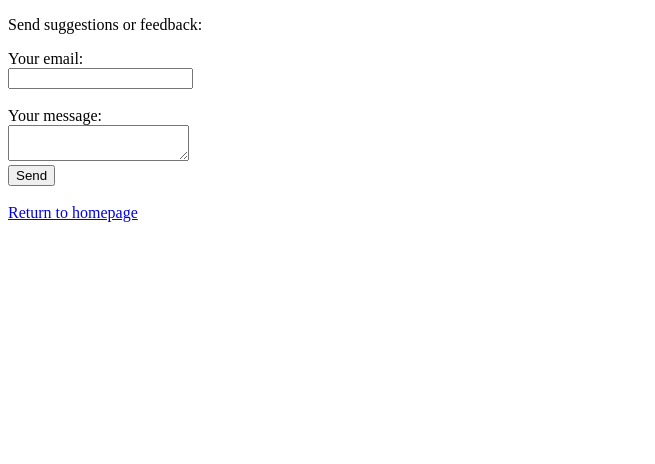
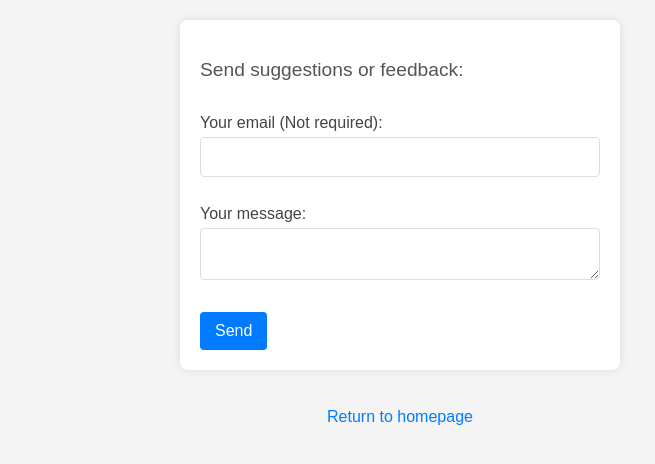
Before and after one commit to Alfonsoce11/Alfonsoce11.github.io, an Electron app: page feedback.html in a window 800 px wide. Shown: the whole page, without its empty margins (0-655 px from the left). Drawn offline with Linux system fonts and the light colour scheme.

Commit message:
🛠️ feedback.html -> Updated feedback form with new styles and layout.

```diff
--- a/feedback.html
+++ b/feedback.html
@@ -8,24 +8,94 @@
     <meta name="author" content="Alfonso Caio Espino" />
     <link rel="apple-touch-icon" href="IMG_2148.ico" />
     <link rel="shortcut icon" type="image/x-icon" href="IMG_2148.ico" />
+    <style>
+      body {
+        font-family: Arial, sans-serif;
+        background-color: #f4f4f4;
+        color: #333;
+        margin: 0;
+        padding: 20px;
+      }
+
+      form {
+        background: #fff;
+        padding: 20px;
+        border-radius: 8px;
+        box-shadow: 0 0 10px rgba(0, 0, 0, 0.1);
+        max-width: 400px;
+        margin: auto;
+      }
+
+      form p {
+        font-size: 1.2em;
+        margin-bottom: 15px;
+        color: #555;
+      }
+
+      label {
+        display: block;
+        margin-bottom: 10px;
+        color: #444;
+      }
+
+      input[type="email"],
+      textarea {
+        width: 100%;
+        padding: 10px;
+        margin-top: 5px;
+        border: 1px solid #ddd;
+        border-radius: 4px;
+        box-sizing: border-box;
+        font-size: 1em;
+      }
+
+      button {
+        background-color: #007bff;
+        color: white;
+        padding: 10px 15px;
+        border: none;
+        border-radius: 4px;
+        cursor: pointer;
+        font-size: 1em;
+        transition: background-color 0.3s;
+      }
+
+      button:hover {
+        background-color: #0056b3;
+      }
+
+      a {
+        display: block;
+        margin-top: 20px;
+        text-align: center;
+        color: #007bff;
+        text-decoration: none;
+      }
+
+      a:hover {
+        text-decoration: underline;
+      }
+      textarea {
+        resize: vertical;
+      }
+    </style>
   </head>
   <body>
-
+    <form action="https://formspree.io/f/mblrjdvo" method="POST">
       <p>Send suggestions or feedback:</p>
-<form
-  action="https://formspree.io/f/mblrjdvo"
-  method="POST"
->
+      <br />
       <label>
-    Your email:<br>
-    <input type="email" name="email"><br>
+        Your email (Not required):<br />
+        <input type="email" name="email" /><br />
       </label>
-  <label><br>
-    Your message:<br>
-    <textarea name="message"></textarea>
-  </label><br>
+      <label
+        ><br />
+        Your message:<br />
+        <textarea name="message"></textarea></label
+      ><br />
       <button type="submit">Send</button>
-</form><br>
+    </form>
+    <br />
     <a href="https://alfonsoce11.github.io">Return to homepage</a>
   </body>
 </html>
```
Lines whose indentation alone changed are shown as unchanged.
